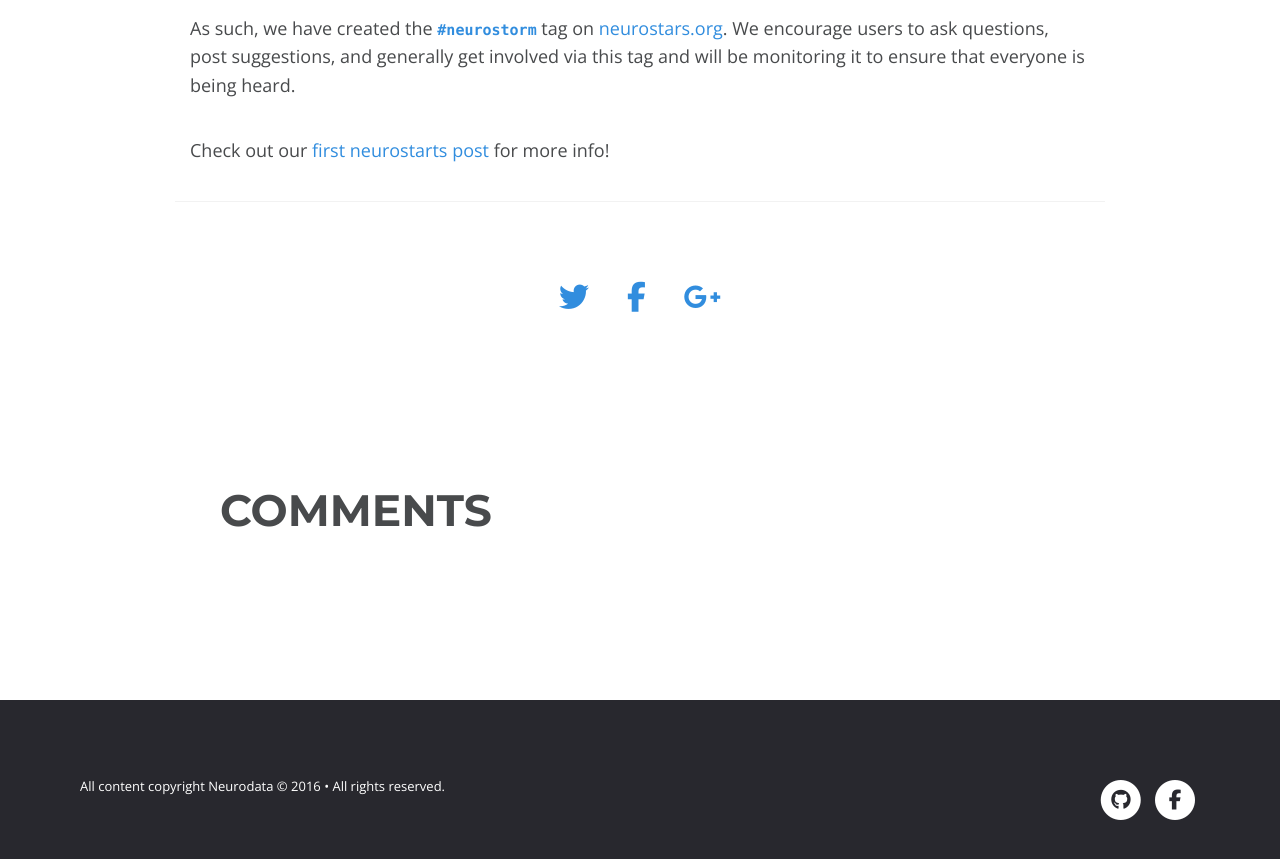
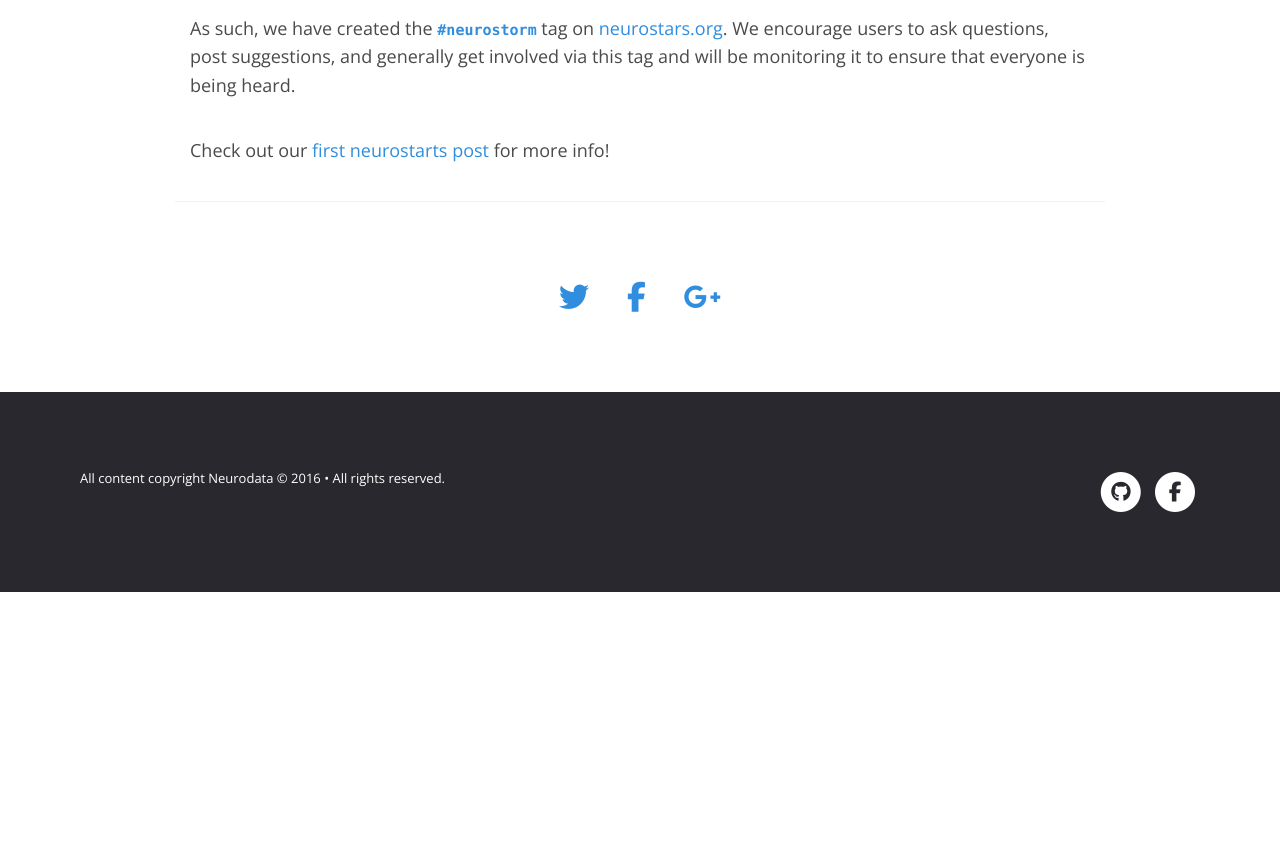
Before and after one commit to neurodata-arxiv/FOTD, a Jekyll site: the page built from _posts/2016-12-05-neurostars-participation.md, in a window 1280 px wide and 900 px high, scrolled down 772 px. Shown: the top 859 px of the window. Built offline with Jekyll 4.4.1, drawn with Linux system fonts in a browser that asks for light colours; nearby versions of some CDN libraries; comment, search, counter and statistics services are not loaded; after the commit the page ends 1364 px from its top, so only the background shows below that.

Commit message:
removed disqus from posts

```diff
--- a/_layouts/post.html
+++ b/_layouts/post.html
@@ -52,15 +52,6 @@
 {% include signoff.html %}
 
         <div class="cf"></div>
-        {% if site.disqus_shortname and page.comments == true %}
-        <section class="notepad-disqus row">
-    <div class="small-12 columns">
-        <h1 class="notepad-comments-header">Comments</h1>
-        <div id="disqus_thread"></div>
-        {% include disqus_comments.html %}
-    </div>
-</section>
-{% endif %}
         <div class="cf"></div>
 
     {% include footer.html %}
```
Also changed, not shown: 5 other files.
